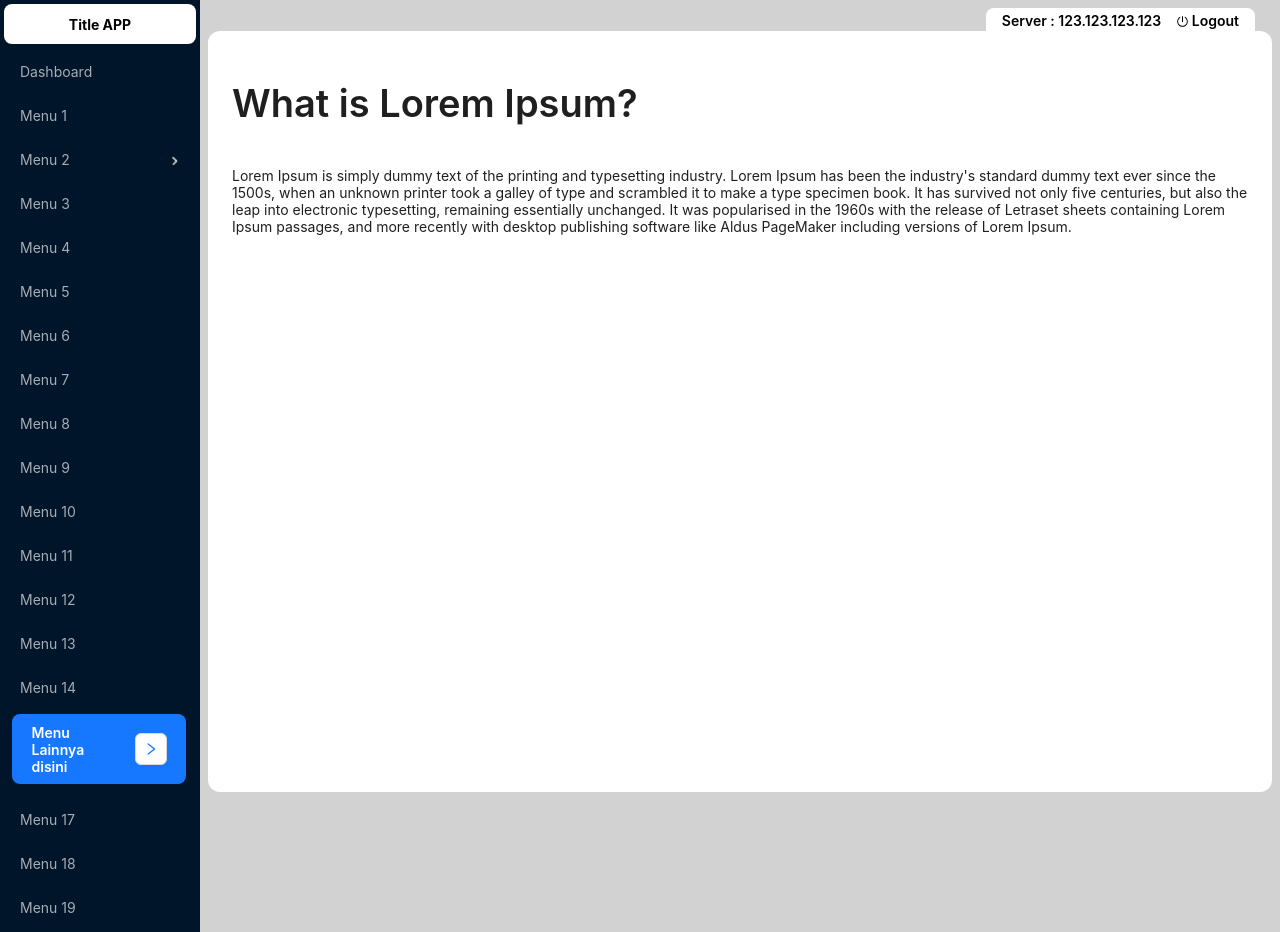
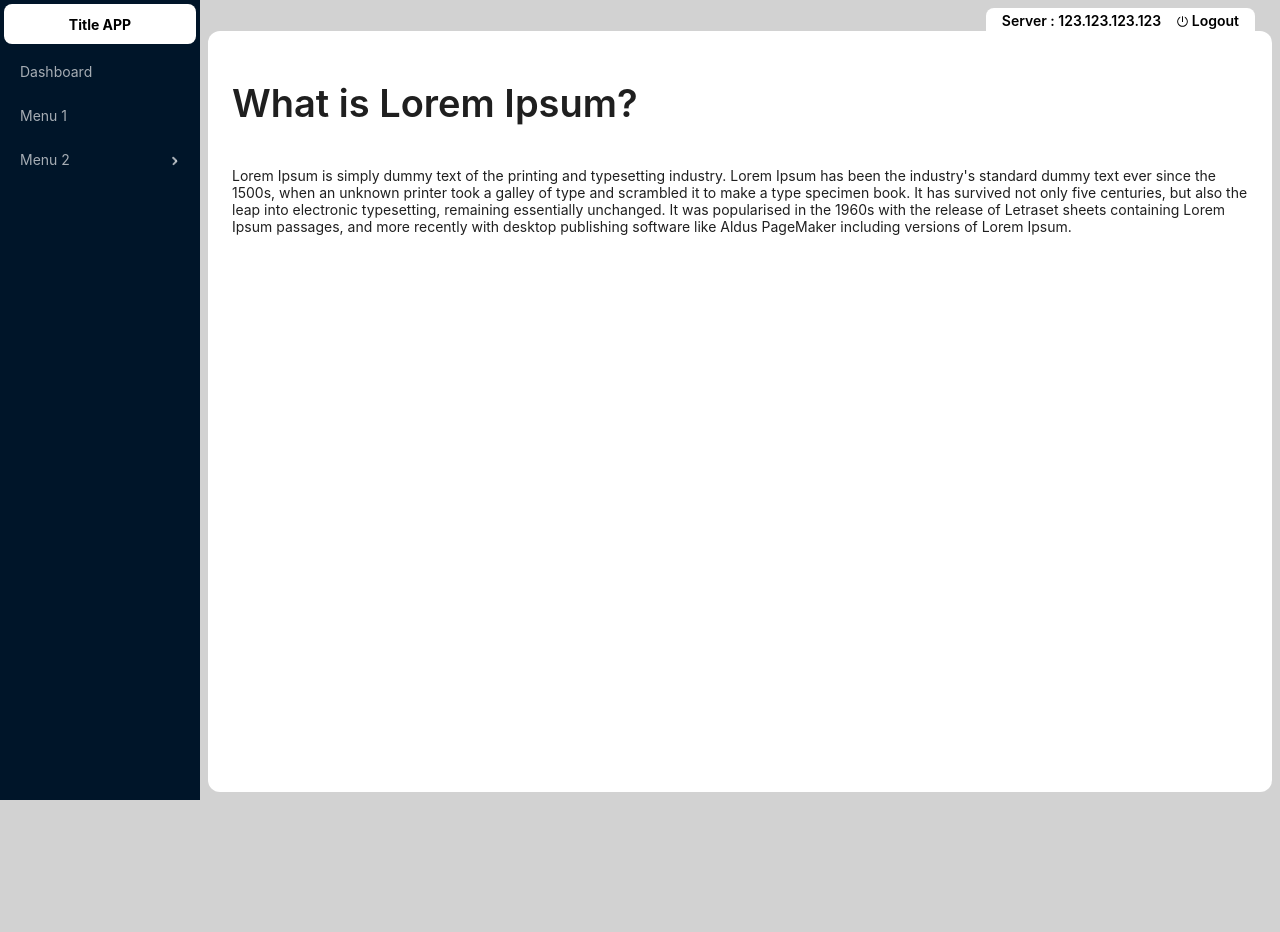
Before and after one commit to klaveriuzent/fe-react-app, a React (Create React App) app: page / in a window 1280 px wide. After the commit the page ends 800 px from the top, so only its background shows below. Built offline with nearby package versions, Linux system fonts and the light colour scheme.

Commit message:
remove toggle button for counter max menu

```diff
--- a/src/component/nav/nav-menu.component.tsx
+++ b/src/component/nav/nav-menu.component.tsx
@@ -1,7 +1,7 @@
 import React, { useState } from "react";
 import "./nav-menu.component.css";
-import { Layout, Button, Menu } from "antd";
-import { PoweroffOutlined, RightOutlined } from "@ant-design/icons";
+import { Layout, Menu } from "antd";
+import { PoweroffOutlined } from "@ant-design/icons";
 import { MenuList } from "./../../drawer-menu-list";
 import { useNavigate } from "react-router-dom";
 
@@ -13,19 +13,12 @@ export const BaseMainComponent = ({
   children: JSX.Element | React.ReactNode;
 }) => {
   const navigate = useNavigate();
-  const [showAllMenu, setShowAllMenu] = useState(false);
   const [current, setCurrent] = useState(MenuList[0].label);
 
   function onClickChangeChildren(key: string) {
     setCurrent(key);
     navigate(key);
   }
-
-  function toggleShowAllMenu() {
-    setShowAllMenu(!showAllMenu);
-  }
-
-  const menuLength = MenuList.length;
 
   const renderSubMenu = (menu: any, parentPath = "") => {
     const path = parentPath + menu.path;
@@ -70,20 +63,6 @@ export const BaseMainComponent = ({
           selectedKeys={[current]}
           items={items}
         />
-        {menuLength > 10 && (
-          <div className="menu-support">
-            <div className="menu-info">
-              Menu
-              <br />
-              Lainnya disini
-            </div>
-            <Button
-              style={{ color: "#1677FF" }}
-              icon={<RightOutlined />}
-              onClick={toggleShowAllMenu}
-            />
-          </div>
-        )}
       </Sider>
       <Layout className="second-layout">
         <div className="second-header">
--- a/src/drawer-menu-list.ts
+++ b/src/drawer-menu-list.ts
@@ -40,88 +40,4 @@ export const MenuList: Array<Menu> = [
       },
     ]
   },
-  {
-    path: '/menu1',
-    label: 'Menu 3',
-    page: PageMenu1Component
-  },
-  {
-    path: '/menu1',
-    label: 'Menu 4',
-    page: PageMenu1Component
-  },
-  {
-    path: '/menu1',
-    label: 'Menu 5',
-    page: PageMenu1Component
-  },
-  {
-    path: '/menu1',
-    label: 'Menu 6',
-    page: PageMenu1Component
-  },
-  {
-    path: '/menu1',
-    label: 'Menu 7',
-    page: PageMenu1Component
-  },
-  {
-    path: '/menu1',
-    label: 'Menu 8',
-    page: PageMenu1Component
-  },
-  {
-    path: '/menu1',
-    label: 'Menu 9',
-    page: PageMenu1Component
-  },
-  {
-    path: '/menu1',
-    label: 'Menu 10',
-    page: PageMenu1Component
-  },
-  {
-    path: '/menu1',
-    label: 'Menu 11',
-    page: PageMenu1Component
-  },
-  {
-    path: '/menu1',
-    label: 'Menu 12',
-    page: PageMenu1Component
-  },
-  {
-    path: '/menu1',
-    label: 'Menu 13',
-    page: PageMenu1Component
-  },
-  {
-    path: '/menu1',
-    label: 'Menu 14',
-    page: PageMenu1Component
-  },
-  {
-    path: '/menu1',
-    label: 'Menu 15',
-    page: PageMenu1Component
-  },
-  {
-    path: '/menu1',
-    label: 'Menu 16',
-    page: PageMenu1Component
-  },
-  {
-    path: '/menu1',
-    label: 'Menu 17',
-    page: PageMenu1Component
-  },{
-    path: '/menu1',
-    label: 'Menu 18',
-    page: PageMenu1Component
-  },
-  {
-    path: '/menu1',
-    label: 'Menu 19',
-    page: PageMenu1Component
-  }
 ]
```
